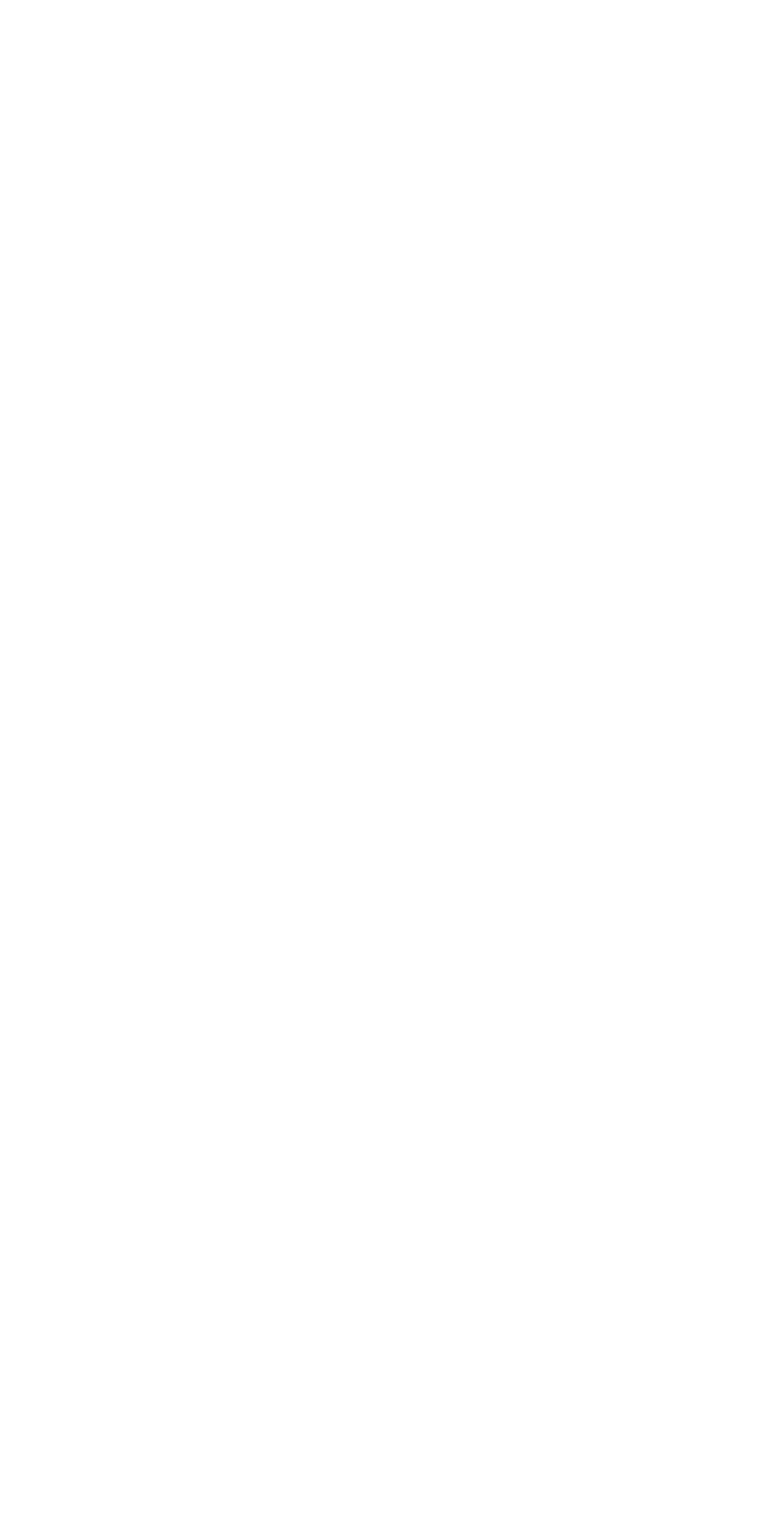
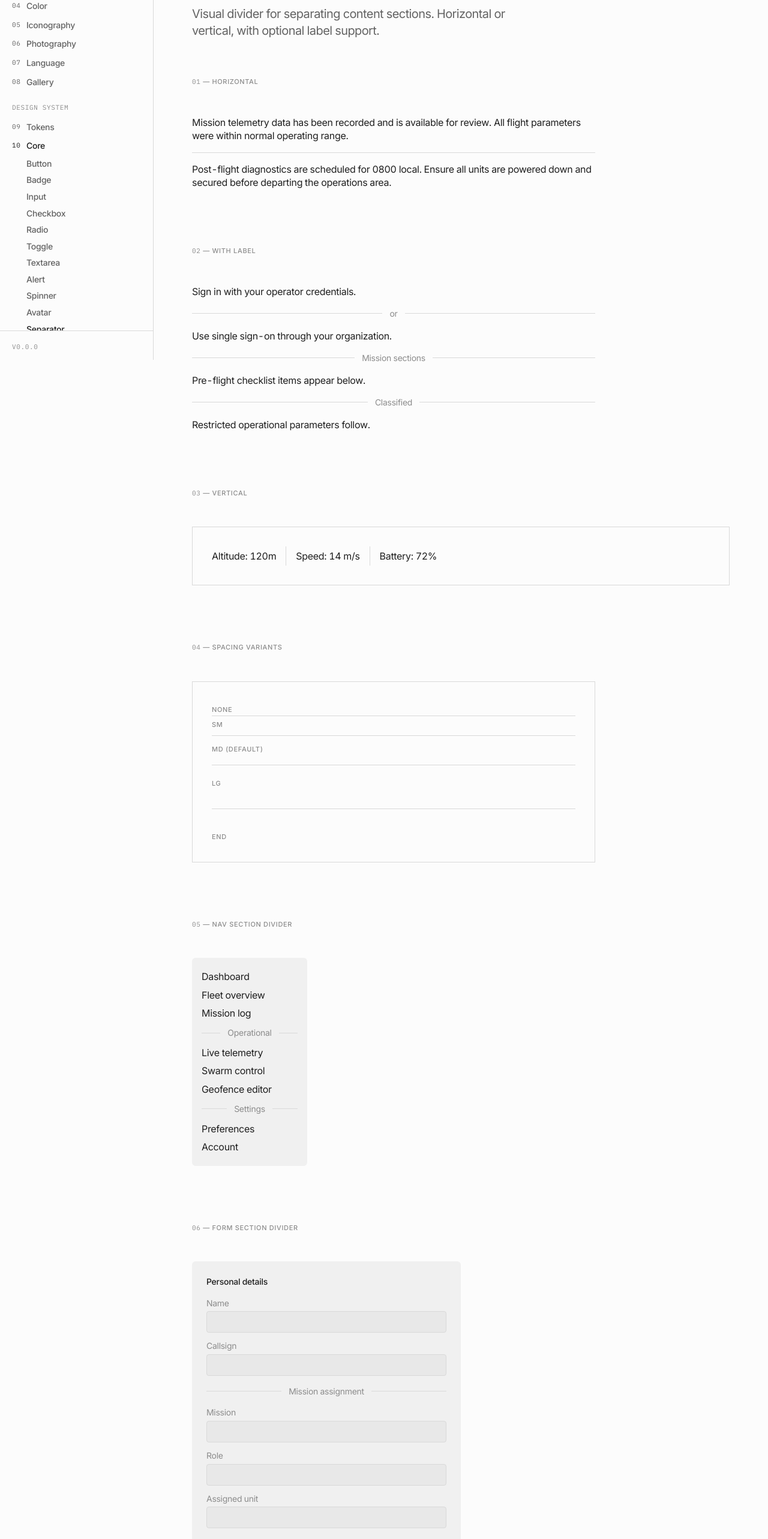
Before and after one commit to yasendimov/auxiliary-ds, a Vue app: page /design-system/core/separator in a window 1280 px wide. Before the commit this address had no page. Shown: the part 200-2766 px from the top of the page at 60% size. Before the commit the page ends 800 px from the top, so only its background shows below. Built offline with nearby package versions, Linux system fonts and the light colour scheme.

Commit message:
feat: add Separator component, replace existing dividers, add docs page
https://claude.ai/code/session_019Yv7frneSZA1J6ZDgQisAF

```diff
--- /dev/null
+++ b/src/components/core/Separator.vue
@@ -0,0 +1,66 @@
+<script setup>
+import { computed } from 'vue'
+
+const props = defineProps({
+  orientation: {
+    type: String,
+    default: 'horizontal',
+    validator: (v) => ['horizontal', 'vertical'].includes(v)
+  },
+  label: {
+    type: String,
+    default: ''
+  },
+  spacing: {
+    type: String,
+    default: 'md',
+    validator: (v) => ['none', 'sm', 'md', 'lg'].includes(v)
+  }
+})
+
+const isVertical = computed(() => props.orientation === 'vertical')
+const hasLabel = computed(() => !isVertical.value && props.label)
+
+const spacingClass = computed(() => {
+  if (props.spacing === 'none') return ''
+  const map = isVertical.value
+    ? { sm: 'mx-2', md: 'mx-4', lg: 'mx-8' }
+    : { sm: 'my-2', md: 'my-4', lg: 'my-8' }
+  return map[props.spacing]
+})
+</script>
+
+<template>
+  <!-- Vertical -->
+  <div
+    v-if="isVertical"
+    role="separator"
+    aria-orientation="vertical"
+    aria-hidden="true"
+    :class="[spacingClass, 'border-l border-line self-stretch min-h-4']"
+  />
+
+  <!-- Horizontal with label -->
+  <div
+    v-else-if="hasLabel"
+    role="separator"
+    aria-orientation="horizontal"
+    :aria-label="label"
+    :class="[spacingClass, 'flex items-center gap-3']"
+  >
+    <div class="flex-1 border-t border-line" />
+    <span class="type-caption-r text-content-dim whitespace-nowrap">{{ label }}</span>
+    <div class="flex-1 border-t border-line" />
+  </div>
+
+  <!-- Horizontal, no label -->
+  <div
+    v-else
+    role="separator"
+    aria-orientation="horizontal"
+    aria-hidden="true"
+    :class="spacingClass"
+  >
+    <div class="border-t border-line w-full" />
+  </div>
+</template>
--- a/src/components/index.js
+++ b/src/components/index.js
@@ -11,6 +11,7 @@ export { default as AuxAlert } from './core/Alert.vue'
 export { default as AuxSpinner } from './core/Spinner.vue'
 export { default as AuxAvatar } from './core/Avatar.vue'
 export { default as AuxAvatarGroup } from './core/AvatarGroup.vue'
+export { default as AuxSeparator } from './core/Separator.vue'
 
 // Marketing
 export { default as Hero } from './marketing/Hero.vue'
--- a/src/docs/DocsLayout.vue
+++ b/src/docs/DocsLayout.vue
@@ -135,7 +135,8 @@ const navSections = [
           { name: 'Textarea', to: '/design-system/core/textarea' },
           { name: 'Alert', to: '/design-system/core/alert' },
           { name: 'Spinner', to: '/design-system/core/spinner' },
-          { name: 'Avatar', to: '/design-system/core/avatar' }
+          { name: 'Avatar', to: '/design-system/core/avatar' },
+          { name: 'Separator', to: '/design-system/core/separator' }
         ]
       },
       {
--- a/src/docs/pages/HeaderPage.vue
+++ b/src/docs/pages/HeaderPage.vue
@@ -1,5 +1,5 @@
 <script setup>
-import { Hero, Header } from '../../components'
+import { AuxSeparator, Hero, Header } from '../../components'
 </script>
 
 <template>
@@ -22,7 +22,7 @@ import { Hero, Header } from '../../components'
       </div>
     </section>
 
-    <div class="border-b border-line"></div>
+    <AuxSeparator spacing="none" />
 
     <!-- Without Description -->
     <section class="py-12 lg:py-16 px-10 lg:px-20">
@@ -34,7 +34,7 @@ import { Hero, Header } from '../../components'
       </div>
     </section>
 
-    <div class="border-b border-line"></div>
+    <AuxSeparator spacing="none" />
 
     <!-- Comparison -->
     <section class="py-12 lg:py-16 px-10 lg:px-20">
--- a/src/docs/pages/HeroPage.vue
+++ b/src/docs/pages/HeroPage.vue
@@ -1,5 +1,5 @@
 <script setup>
-import { AuxButton, Hero } from '../../components'
+import { AuxButton, AuxSeparator, Hero } from '../../components'
 </script>
 
 <template>
@@ -22,7 +22,7 @@ import { AuxButton, Hero } from '../../components'
       </div>
     </section>
 
-    <div class="border-b border-line"></div>
+    <AuxSeparator spacing="none" />
 
     <!-- Without Description -->
     <section class="py-12 lg:py-16 px-10 lg:px-20">
@@ -34,7 +34,7 @@ import { AuxButton, Hero } from '../../components'
       </div>
     </section>
 
-    <div class="border-b border-line"></div>
+    <AuxSeparator spacing="none" />
 
     <!-- With Slot Content -->
     <section class="py-12 lg:py-16 px-10 lg:px-20">
--- a/src/docs/pages/SectionPage.vue
+++ b/src/docs/pages/SectionPage.vue
@@ -1,5 +1,5 @@
 <script setup>
-import { Hero, Section } from '../../components'
+import { AuxSeparator, Hero, Section } from '../../components'
 </script>
 
 <template>
@@ -32,7 +32,7 @@ import { Hero, Section } from '../../components'
       </div>
     </section>
 
-    <div class="border-b border-line"></div>
+    <AuxSeparator spacing="none" />
 
     <!-- Label Only -->
     <section class="py-12 lg:py-16 px-10 lg:px-20">
@@ -46,7 +46,7 @@ import { Hero, Section } from '../../components'
       </div>
     </section>
 
-    <div class="border-b border-line"></div>
+    <AuxSeparator spacing="none" />
 
     <!-- Slot Only -->
     <section class="py-12 lg:py-16 px-10 lg:px-20">
--- /dev/null
+++ b/src/docs/pages/SeparatorPage.vue
@@ -0,0 +1,145 @@
+<script setup>
+import { AuxSeparator } from '../../components'
+</script>
+
+<template>
+  <div>
+    <!-- Header -->
+    <section class="px-8 lg:px-16 pt-24 pb-16">
+      <p class="type-overline text-content-dim">Foundation</p>
+      <h1 class="type-display-sb text-content-high mt-4">Separator</h1>
+      <p class="type-lead-r text-content-low mt-4 max-w-xl">
+        Visual divider for separating content sections. Horizontal or vertical,
+        with optional label support.
+      </p>
+    </section>
+
+    <!-- 01 Horizontal -->
+    <section class="px-8 lg:px-16">
+      <p class="type-overline text-content-dim mb-12">
+        <span class="font-mono">01</span> — Horizontal
+      </p>
+      <div class="max-w-2xl">
+        <p class="type-body-r text-content-high">
+          Mission telemetry data has been recorded and is available for review.
+          All flight parameters were within normal operating range.
+        </p>
+        <AuxSeparator />
+        <p class="type-body-r text-content-high">
+          Post-flight diagnostics are scheduled for 0800 local. Ensure all units
+          are powered down and secured before departing the operations area.
+        </p>
+      </div>
+    </section>
+
+    <!-- 02 With label -->
+    <section class="px-8 lg:px-16 mt-24">
+      <p class="type-overline text-content-dim mb-12">
+        <span class="font-mono">02</span> — With label
+      </p>
+      <div class="max-w-2xl">
+        <p class="type-body-r text-content-high">Sign in with your operator credentials.</p>
+        <AuxSeparator label="or" />
+        <p class="type-body-r text-content-high">Use single sign-on through your organization.</p>
+        <AuxSeparator label="Mission sections" />
+        <p class="type-body-r text-content-high">Pre-flight checklist items appear below.</p>
+        <AuxSeparator label="Classified" />
+        <p class="type-body-r text-content-high">Restricted operational parameters follow.</p>
+      </div>
+    </section>
+
+    <!-- 03 Vertical -->
+    <section class="px-8 lg:px-16 mt-24">
+      <p class="type-overline text-content-dim mb-12">
+        <span class="font-mono">03</span> — Vertical
+      </p>
+      <div class="grid grid-cols-1 border-t border-l border-line">
+        <div class="border-b border-r border-line p-8">
+          <div class="flex items-center h-8">
+            <span class="type-body-r text-content-high">Altitude: 120m</span>
+            <AuxSeparator orientation="vertical" spacing="md" />
+            <span class="type-body-r text-content-high">Speed: 14 m/s</span>
+            <AuxSeparator orientation="vertical" spacing="md" />
+            <span class="type-body-r text-content-high">Battery: 72%</span>
+          </div>
+        </div>
+      </div>
+    </section>
+
+    <!-- 04 Spacing variants -->
+    <section class="px-8 lg:px-16 mt-24">
+      <p class="type-overline text-content-dim mb-12">
+        <span class="font-mono">04</span> — Spacing variants
+      </p>
+      <div class="max-w-2xl">
+        <div class="grid grid-cols-1 border-t border-l border-line">
+          <div class="border-b border-r border-line p-8">
+            <span class="type-overline text-content-dim">none</span>
+            <AuxSeparator spacing="none" />
+            <span class="type-overline text-content-dim">sm</span>
+            <AuxSeparator spacing="sm" />
+            <span class="type-overline text-content-dim">md (default)</span>
+            <AuxSeparator spacing="md" />
+            <span class="type-overline text-content-dim">lg</span>
+            <AuxSeparator spacing="lg" />
+            <span class="type-overline text-content-dim">end</span>
+          </div>
+        </div>
+      </div>
+    </section>
+
+    <!-- 05 Real-world: Nav section divider -->
+    <section class="px-8 lg:px-16 mt-24">
+      <p class="type-overline text-content-dim mb-12">
+        <span class="font-mono">05</span> — Nav section divider
+      </p>
+      <div class="w-48 rounded-card bg-surface-1 p-4">
+        <span class="block py-1 type-body-r text-content-high">Dashboard</span>
+        <span class="block py-1 type-body-r text-content-high">Fleet overview</span>
+        <span class="block py-1 type-body-r text-content-high">Mission log</span>
+        <AuxSeparator label="Operational" spacing="sm" />
+        <span class="block py-1 type-body-r text-content-high">Live telemetry</span>
+        <span class="block py-1 type-body-r text-content-high">Swarm control</span>
+        <span class="block py-1 type-body-r text-content-high">Geofence editor</span>
+        <AuxSeparator label="Settings" spacing="sm" />
+        <span class="block py-1 type-body-r text-content-high">Preferences</span>
+        <span class="block py-1 type-body-r text-content-high">Account</span>
+      </div>
+    </section>
+
+    <!-- 06 Real-world: Form section -->
+    <section class="px-8 lg:px-16 mt-24 pb-24">
+      <p class="type-overline text-content-dim mb-12">
+        <span class="font-mono">06</span> — Form section divider
+      </p>
+      <div class="max-w-md rounded-card bg-surface-1 p-6">
+        <p class="type-caption-m text-content-high mb-4">Personal details</p>
+        <div class="flex flex-col gap-3">
+          <div>
+            <span class="type-caption-r text-content-dim block mb-1">Name</span>
+            <div class="h-9 rounded bg-surface-2 border border-line" />
+          </div>
+          <div>
+            <span class="type-caption-r text-content-dim block mb-1">Callsign</span>
+            <div class="h-9 rounded bg-surface-2 border border-line" />
+          </div>
+        </div>
+        <AuxSeparator label="Mission assignment" />
+        <div class="flex flex-col gap-3">
+          <div>
+            <span class="type-caption-r text-content-dim block mb-1">Mission</span>
+            <div class="h-9 rounded bg-surface-2 border border-line" />
+          </div>
+          <div>
+            <span class="type-caption-r text-content-dim block mb-1">Role</span>
+            <div class="h-9 rounded bg-surface-2 border border-line" />
+          </div>
+          <div>
+            <span class="type-caption-r text-content-dim block mb-1">Assigned unit</span>
+            <div class="h-9 rounded bg-surface-2 border border-line" />
+          </div>
+        </div>
+      </div>
+    </section>
+  </div>
+</template>
--- a/src/docs/pages/StubPage.vue
+++ b/src/docs/pages/StubPage.vue
@@ -1,7 +1,7 @@
 <script setup>
 import { useRoute } from 'vue-router'
 import { computed } from 'vue'
-import { Header, Section } from '../../components'
+import { AuxSeparator, Header, Section } from '../../components'
 
 const route = useRoute()
 
@@ -18,7 +18,7 @@ const sections = computed(() => route.meta.sections || [])
       <Section :label="section.name">
         <p :id="section.id" class="type-body-m text-content-dim">Coming soon</p>
       </Section>
-      <div class="border-b border-line"></div>
+      <AuxSeparator spacing="none" />
     </template>
   </div>
 </template>
--- a/src/docs/pages/TokensPage.vue
+++ b/src/docs/pages/TokensPage.vue
@@ -1,5 +1,5 @@
 <script setup>
-import { Header, Section } from '../../components'
+import { AuxSeparator, Header, Section } from '../../components'
 
 const colorTokens = [
   { group: 'Surface', tokens: [
@@ -166,7 +166,7 @@ const zIndexTokens = [
       </div>
     </Section>
 
-    <div class="border-b border-line"></div>
+    <AuxSeparator spacing="none" />
 
     <!-- Typography -->
     <Section id="typography" label="02 — Typography">
@@ -199,7 +199,7 @@ const zIndexTokens = [
       </div>
     </Section>
 
-    <div class="border-b border-line"></div>
+    <AuxSeparator spacing="none" />
 
     <!-- Spacing -->
     <Section id="spacing" label="03 — Spacing">
@@ -218,7 +218,7 @@ const zIndexTokens = [
       </div>
     </Section>
 
-    <div class="border-b border-line"></div>
+    <AuxSeparator spacing="none" />
 
     <!-- Border Radius -->
     <Section id="border-radius" label="04 — Border Radius">
@@ -238,7 +238,7 @@ const zIndexTokens = [
       </div>
     </Section>
 
-    <div class="border-b border-line"></div>
+    <AuxSeparator spacing="none" />
 
     <!-- Shadows -->
     <Section id="shadows" label="05 — Shadows">
@@ -261,7 +261,7 @@ const zIndexTokens = [
       </div>
     </Section>
 
-    <div class="border-b border-line"></div>
+    <AuxSeparator spacing="none" />
 
     <!-- Motion -->
     <Section id="motion" label="06 — Motion">
@@ -277,7 +277,7 @@ const zIndexTokens = [
       </div>
     </Section>
 
-    <div class="border-b border-line"></div>
+    <AuxSeparator spacing="none" />
 
     <!-- Opacity -->
     <Section id="opacity" label="07 — Opacity">
--- a/src/docs/pages/identity/IdentityPage.vue
+++ b/src/docs/pages/identity/IdentityPage.vue
@@ -1,5 +1,5 @@
 <script setup>
-import { Hero, Header, Section } from '../../../components'
+import { AuxSeparator, Hero, Header, Section } from '../../../components'
 </script>
 
 <template>
@@ -82,7 +82,7 @@ import { Hero, Header, Section } from '../../../components'
         </p>
       </Section>
 
-      <div class="border-b border-line"></div>
+      <AuxSeparator spacing="none" />
     </div>
 
     <!-- #brand-idea -->
@@ -197,7 +197,7 @@ import { Hero, Header, Section } from '../../../components'
         </div>
       </Section>
 
-      <div class="border-b border-line"></div>
+      <AuxSeparator spacing="none" />
     </div>
 
     <!-- #visual-language -->
@@ -208,7 +208,7 @@ import { Hero, Header, Section } from '../../../components'
         description="Motion, density, and the visual principles behind AUX. Coming soon."
       />
 
-      <div class="border-b border-line"></div>
+      <AuxSeparator spacing="none" />
     </div>
   </div>
 </template>
--- a/src/router/index.js
+++ b/src/router/index.js
@@ -215,6 +215,11 @@ const routes = [
         name: 'core-avatar',
         component: () => import('../docs/pages/AvatarPage.vue')
       },
+      {
+        path: 'design-system/core/separator',
+        name: 'core-separator',
+        component: () => import('../docs/pages/SeparatorPage.vue')
+      },
 
       // 11 Marketing
       {
```
